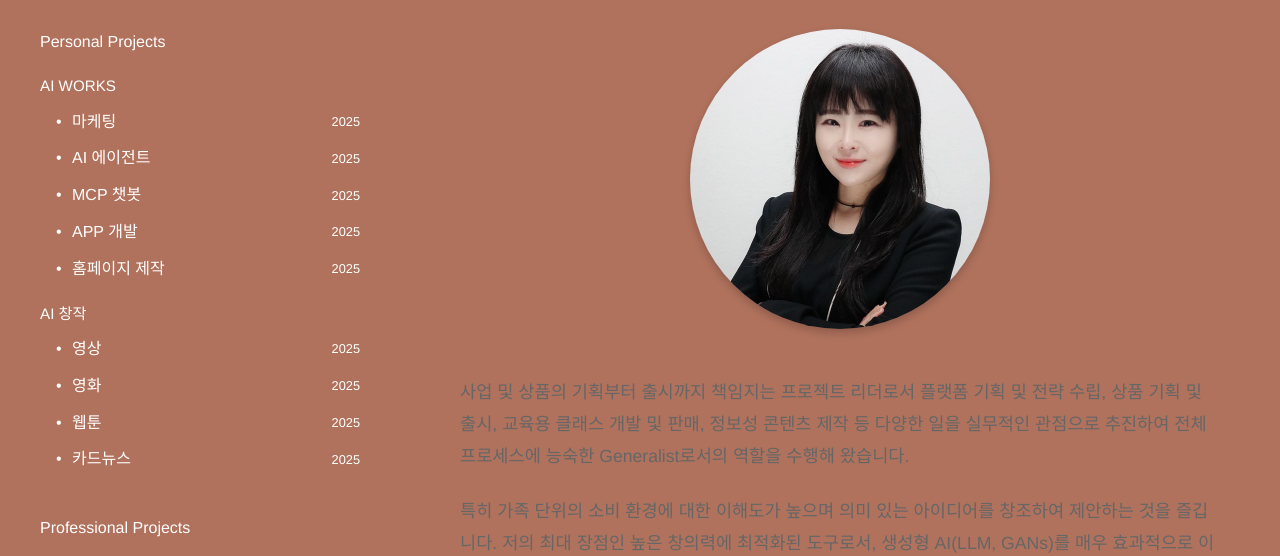
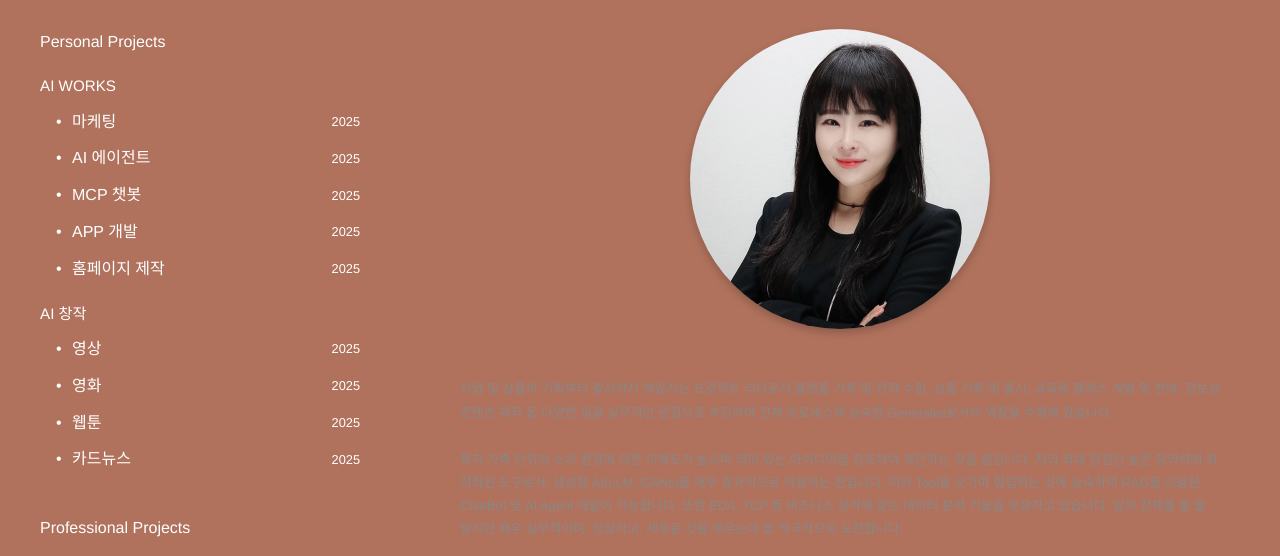
Before and after one commit to nohemie00/my-portfolio, a plain HTML site: page index.html in a window 1280 px wide. Shown: the part 184-740 px from the top of the page. Drawn offline with Linux system fonts and the light colour scheme.

Commit message:
stlye fix

```diff
--- a/style.css
+++ b/style.css
@@ -375,8 +375,8 @@ li strong {
 
 /* About Me 섹션 */
 #about p {
-    font-size: 1.1rem;
-    color: #666;
+    font-size: 0.8rem;
+    color: #888;
     max-width: 800px;
 }
 
@@ -396,7 +396,7 @@ li strong {
 #contact p {
     font-size: 1.1rem;
     color: #666;
-    max-width: 800px;
+    max-width: 600px;
 }
 
 
```
